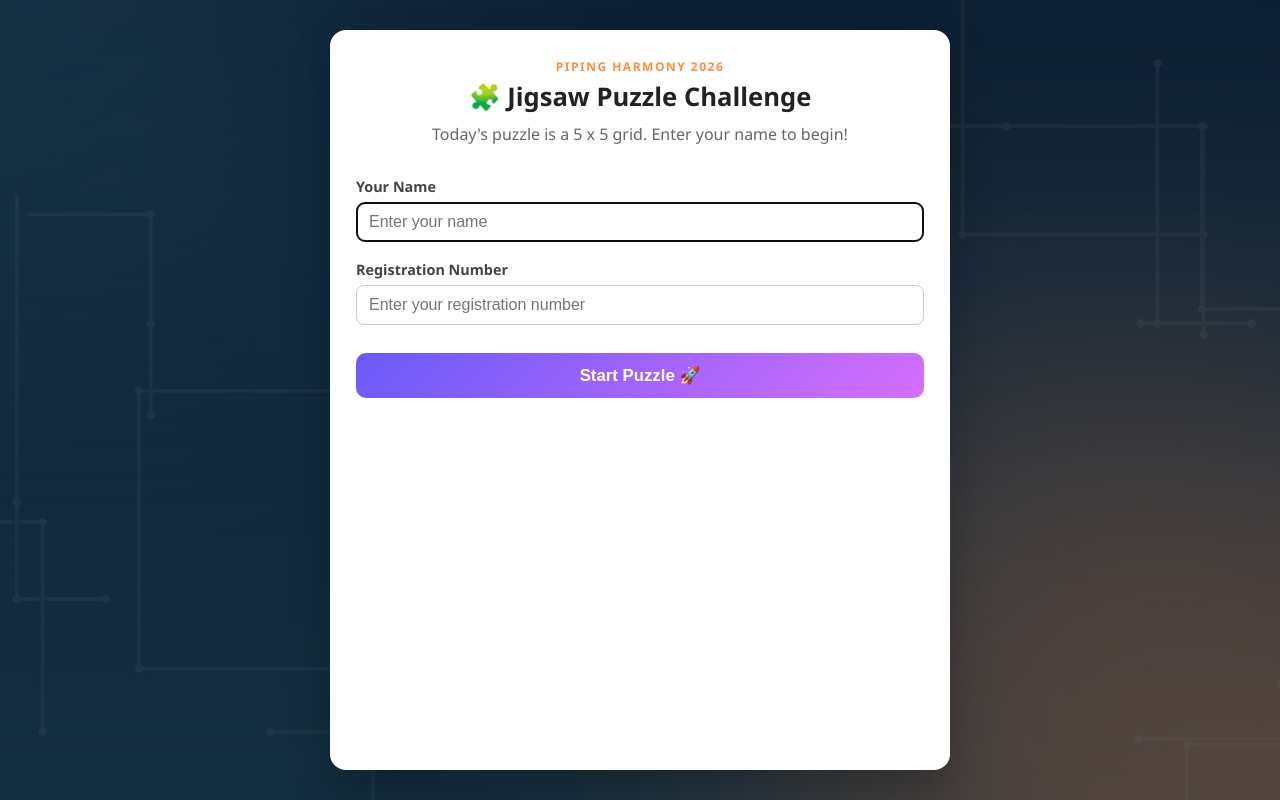
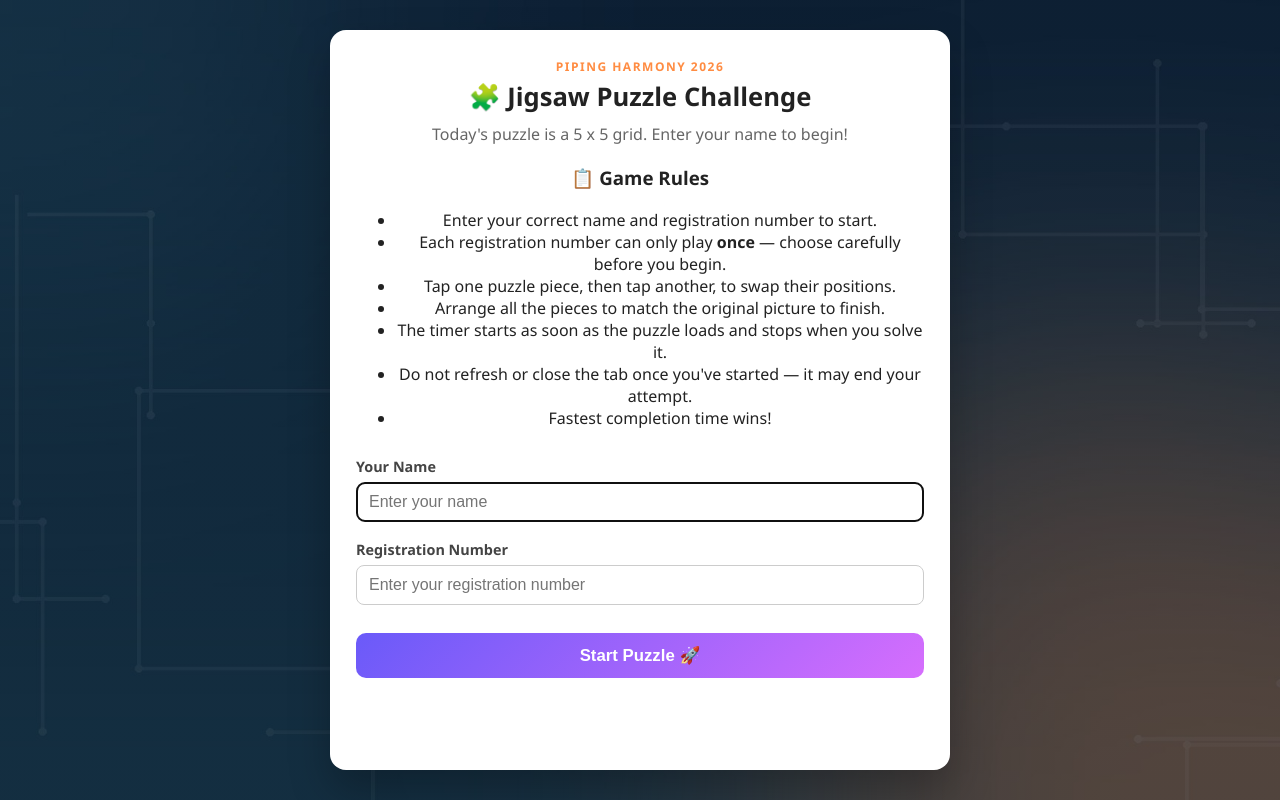
Before and after one commit to rajaprabhu75/jigsaw, a Flask app: page / in a window 1280 px wide. Run offline with Flask 3, Linux system fonts and the light colour scheme; data comes from the database, SQL or seed files in the repository.

Commit message:
Update Jigsaw

```diff
--- a/templates/index.html
+++ b/templates/index.html
@@ -19,6 +19,20 @@
 
   {% if config and config['image_name'] %}
     <p class="subtitle">Today's puzzle is a {{ config['grid_size'] }} x {{ config['grid_size'] }} grid. Enter your name to begin!</p>
+
+    <div class="rules">
+      <h3>📋 Game Rules</h3>
+      <ul>
+        <li>Enter your correct name and registration number to start.</li>
+        <li>Each registration number can only play <strong>once</strong> — choose carefully before you begin.</li>
+        <li>Tap one puzzle piece, then tap another, to swap their positions.</li>
+        <li>Arrange all the pieces to match the original picture to finish.</li>
+        <li>The timer starts as soon as the puzzle loads and stops when you solve it.</li>
+        <li>Do not refresh or close the tab once you've started — it may end your attempt.</li>
+        <li>Fastest completion time wins!</li>
+      </ul>
+    </div>
+
     <form method="POST" class="card">
       <label for="player_name">Your Name</label>
       <input type="text" id="player_name" name="player_name" placeholder="Enter your name" required maxlength="40" autofocus>
```
